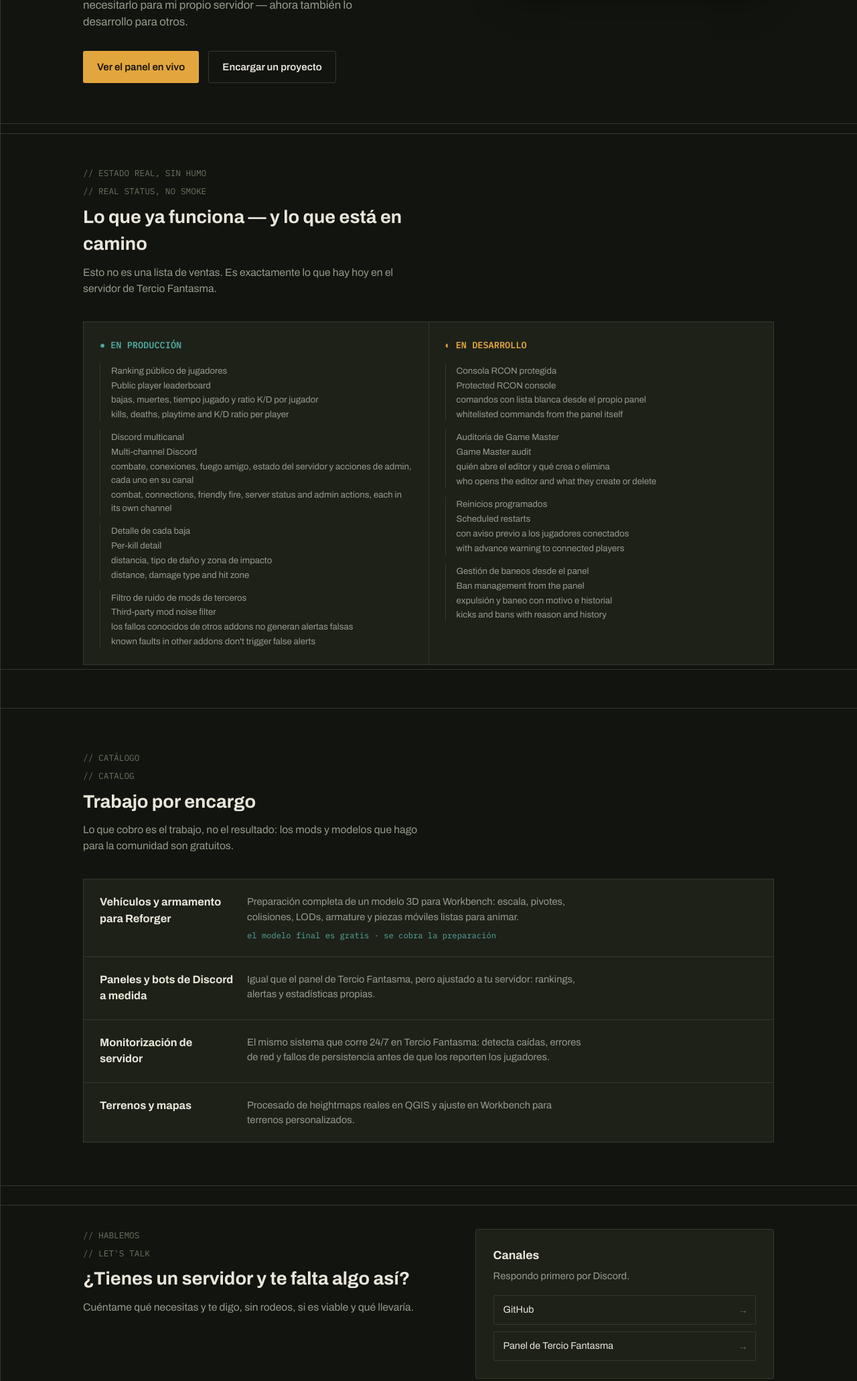
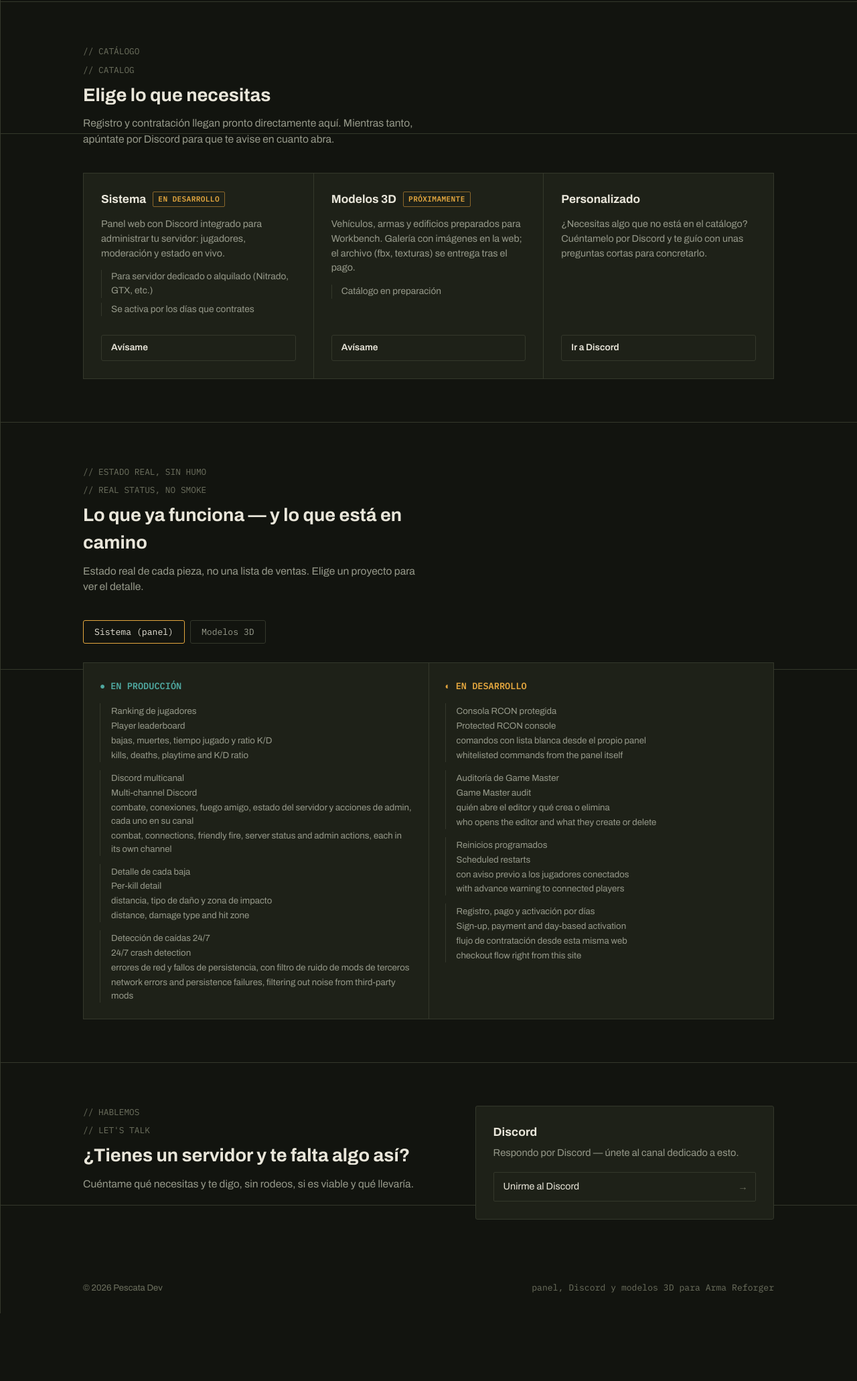
Before and after one commit to pescata86/pescata-dev, a plain HTML site: page index.html in a window 1280 px wide. Shown: the part 601-2663 px from the top of the page at 67% size. After the commit the page ends 2562 px from the top, so only its background shows below. Drawn offline with Linux system fonts and the light colour scheme.

Commit message:
Rediseño: catálogo (Sistema/Modelos/Personalizado), estado por proyecto con pestañas, contacto solo Discord

```diff
--- a/index.html
+++ b/index.html
@@ -4,7 +4,7 @@
 <meta charset="UTF-8">
 <meta name="viewport" content="width=device-width, initial-scale=1.0">
 <title>Pescata Dev — Herramientas para servidores Arma Reforger</title>
-<meta name="description" content="Desarrollo de paneles, bots de Discord, monitorización y modelado 3D para servidores de Arma Reforger. Proyecto: Tercio Fantasma.">
+<meta name="description" content="Panel web con Discord, modelos 3D y desarrollo a medida para servidores de Arma Reforger, dedicados o alquilados (Nitrado, GTX, etc).">
 <link rel="icon" href="data:,">
 <link rel="preconnect" href="https://fonts.googleapis.com">
 <link rel="preconnect" href="https://fonts.gstatic.com" crossorigin>
@@ -77,7 +77,7 @@
     display:flex; align-items:center; gap:8px; margin-bottom:18px;
   }
   .pulse{width:7px; height:7px; border-radius:50%; background:var(--teal); box-shadow:0 0 0 3px rgba(79,168,160,0.18);}
-  h1{font-size:2.7rem; line-height:1.12; margin:0 0 20px; font-weight:800; max-width:14ch;}
+  h1{font-size:2.7rem; line-height:1.12; margin:0 0 20px; font-weight:800; max-width:15ch;}
   @media (max-width:560px){ h1{font-size:2.05rem;} }
   .hero p.lead{color:var(--muted); font-size:1.05rem; max-width:46ch; margin:0 0 30px;}
   .cta-row{display:flex; gap:14px; flex-wrap:wrap;}
@@ -90,6 +90,8 @@
   .btn-primary:hover{background:#f0b455;}
   .btn-ghost{border-color:var(--line); color:var(--ink);}
   .btn-ghost:hover{border-color:var(--muted-2);}
+  .btn-sm{padding:8px 14px; font-size:0.86rem;}
+  .btn[aria-disabled="true"]{opacity:0.55; cursor:default;}
 
   /* ---------- MOCK HUD PANEL ---------- */
   .hud{
@@ -119,27 +121,42 @@
   h2{font-size:1.7rem; margin:0 0 10px; font-weight:700;}
   .sec-head p{color:var(--muted); margin:0; font-size:0.98rem;}
 
-  /* status compare */
+  /* ---------- CATALOGO ---------- */
+  .catalog-grid{display:grid; grid-template-columns:repeat(3,1fr); gap:1px; background:var(--line); border:1px solid var(--line);}
+  @media (max-width:860px){ .catalog-grid{grid-template-columns:1fr;} }
+  .catalog-card{background:var(--bg-panel); padding:26px; display:flex; flex-direction:column; gap:14px;}
+  .catalog-card h3{margin:0; font-size:1.08rem; font-weight:700; display:flex; align-items:center; gap:10px;}
+  .catalog-card .status{
+    font-family:'IBM Plex Mono',monospace; font-size:0.7rem; letter-spacing:0.03em;
+    color:var(--amber); border:1px solid var(--amber-dim); border-radius:2px; padding:2px 7px; white-space:nowrap;
+  }
+  .catalog-card p{margin:0; color:var(--muted); font-size:0.9rem;}
+  .catalog-card ul{list-style:none; margin:0; padding:0; display:grid; gap:7px; font-size:0.86rem; color:var(--muted);}
+  .catalog-card ul li{padding-left:14px; border-left:1px solid var(--line);}
+  .catalog-card .spacer{flex:1;}
+
+  /* ---------- ESTADO (tabs) ---------- */
+  .tabs{display:flex; gap:8px; margin-bottom:28px; flex-wrap:wrap;}
+  .tab-btn{
+    background:transparent; border:1px solid var(--line); color:var(--muted);
+    padding:8px 16px; border-radius:var(--radius); font-family:'IBM Plex Mono',monospace;
+    font-size:0.82rem; cursor:pointer;
+  }
+  .tab-btn.active{border-color:var(--amber); color:var(--ink);}
+  .tab-panel{display:none;}
+  .tab-panel.active{display:block;}
   .compare{display:grid; grid-template-columns:1fr 1fr; gap:1px; background:var(--line); border:1px solid var(--line);}
   @media (max-width:720px){ .compare{grid-template-columns:1fr;} }
   .compare-col{background:var(--bg-panel); padding:24px;}
-  .compare-col h3{
+  .compare-col h4{
     font-family:'IBM Plex Mono',monospace; font-size:0.85rem; margin:0 0 16px;
     display:flex; align-items:center; gap:8px;
   }
-  .compare-col.live h3{color:var(--teal);}
-  .compare-col.soon h3{color:var(--amber);}
+  .compare-col.live h4{color:var(--teal);}
+  .compare-col.soon h4{color:var(--amber);}
   .compare-col ul{list-style:none; margin:0; padding:0; display:grid; gap:12px;}
   .compare-col li{padding-left:16px; border-left:1px solid var(--line); font-size:0.92rem; color:var(--ink);}
   .compare-col li span{display:block; color:var(--muted); font-size:0.83rem; margin-top:2px;}
-
-  /* services */
-  .services{display:grid; gap:1px; background:var(--line); border:1px solid var(--line);}
-  .service{background:var(--bg-panel); padding:22px 24px; display:grid; grid-template-columns:200px 1fr; gap:20px; align-items:start;}
-  @media (max-width:720px){ .service{grid-template-columns:1fr; gap:6px;} }
-  .service h4{margin:0; font-size:1.02rem; font-weight:700;}
-  .service p{margin:0; color:var(--muted); font-size:0.92rem; max-width:60ch;}
-  .service .note{margin-top:8px; color:var(--teal); font-family:'IBM Plex Mono',monospace; font-size:0.76rem;}
 
   /* contact */
   .contact-grid{display:grid; grid-template-columns:1.1fr 0.9fr; gap:40px;}
@@ -162,7 +179,7 @@
   [data-i18n-en]{display:none;}
   html[data-lang="en"] [data-i18n-en]{display:inherit;}
   html[data-lang="en"] [data-i18n-es]{display:none;}
-  html[data-lang="en"] .service{display:grid;}
+  html[data-lang="en"] .service, html[data-lang="en"] .catalog-card{display:flex;}
 </style>
 </head>
 <body>
@@ -171,11 +188,9 @@
   <div class="headbar wrap">
     <div class="brand">PESCATA<span class="dot">·</span>DEV</div>
     <nav class="navlinks">
-      <a href="#estado" data-i18n-es>Estado del proyecto</a><a href="#estado" data-i18n-en>Project status</a>
-      <a href="#servicios" data-i18n-es>Servicios</a><a href="#servicios" data-i18n-en>Services</a>
+      <a href="#catalogo" data-i18n-es>Catálogo</a><a href="#catalogo" data-i18n-en>Catalog</a>
+      <a href="#estado" data-i18n-es>Estado</a><a href="#estado" data-i18n-en>Status</a>
       <a href="#contacto" data-i18n-es>Contacto</a><a href="#contacto" data-i18n-en>Contact</a>
-      <a class="btn btn-ghost" href="https://arma-reforger-panel.onrender.com" target="_blank" rel="noopener" style="padding:8px 14px;" data-i18n-es>Abrir el Panel</a>
-      <a class="btn btn-ghost" href="https://arma-reforger-panel.onrender.com" target="_blank" rel="noopener" style="padding:8px 14px;" data-i18n-en>Open the Panel</a>
     </nav>
     <div class="langtoggle">
       <button id="btn-es" class="active">ES</button>
@@ -188,30 +203,30 @@
   <div class="wrap hero-grid">
     <div>
       <div class="eyebrow"><span class="pulse"></span>
-        <span data-i18n-es>servidor tercio fantasma — monitor activo</span>
-        <span data-i18n-en>tercio fantasma server — monitor active</span>
+        <span data-i18n-es>construido y probado sobre servidor propio</span>
+        <span data-i18n-en>built and tested on my own server</span>
       </div>
       <h1>
-        <span data-i18n-es>Construyo las herramientas que hacen falta para llevar un servidor de Arma Reforger en serio.</span>
-        <span data-i18n-en>I build the tools it takes to run a serious Arma Reforger server.</span>
+        <span data-i18n-es>Panel, Discord y modelos 3D para tu servidor de Arma Reforger.</span>
+        <span data-i18n-en>Panel, Discord and 3D models for your Arma Reforger server.</span>
       </h1>
       <p class="lead">
-        <span data-i18n-es>Paneles web, monitorización en vivo por Discord, y modelado 3D preparado para Workbench. Nace de necesitarlo para mi propio servidor — ahora también lo desarrollo para otros.</span>
-        <span data-i18n-en>Web panels, live Discord monitoring, and 3D models prepped for Workbench. Born from needing it for my own server — now I build it for others too.</span>
+        <span data-i18n-es>Ya sea un servidor dedicado o alquilado (Nitrado, GTX y similares). Nace de necesitarlo para el mío propio — ahora lo desarrollo también para otras comunidades.</span>
+        <span data-i18n-en>Whether it's a dedicated server or a rented one (Nitrado, GTX and similar). Born from needing it for my own — now I build it for other communities too.</span>
       </p>
       <div class="cta-row">
-        <a class="btn btn-primary" href="https://arma-reforger-panel.onrender.com" target="_blank" rel="noopener">
-          <span data-i18n-es>Ver el panel en vivo</span><span data-i18n-en>See the live panel</span>
+        <a class="btn btn-primary" href="#catalogo">
+          <span data-i18n-es>Ver el catálogo</span><span data-i18n-en>See the catalog</span>
         </a>
         <a class="btn btn-ghost" href="#contacto">
-          <span data-i18n-es>Encargar un proyecto</span><span data-i18n-en>Commission a project</span>
+          <span data-i18n-es>Hablamos por Discord</span><span data-i18n-en>Talk on Discord</span>
         </a>
       </div>
     </div>
 
     <div class="hud">
       <div class="hud-top">
-        <span data-i18n-es>tf arma reforger monitor</span><span data-i18n-en>tf arma reforger monitor</span>
+        <span data-i18n-es>panel · sistema en vivo</span><span data-i18n-en>panel · system live</span>
         <span class="live">● <span data-i18n-es>online</span><span data-i18n-en>online</span></span>
       </div>
       <div class="hud-body">
@@ -219,10 +234,50 @@
         <div class="hud-row"><span class="k" data-i18n-es>Jugadores</span><span class="k" data-i18n-en>Players</span><span class="v">18 / 64</span></div>
         <div class="hud-row"><span class="k" data-i18n-es>Mapa</span><span class="k" data-i18n-en>Map</span><span class="v">Everon</span></div>
         <div class="hud-feed">
-          <div><span class="tag">CONN</span> pescata <span data-i18n-es>conectado</span><span data-i18n-en>connected</span> · ID: 6C21…</div>
+          <div><span class="tag">CONN</span> <span data-i18n-es>jugador conectado</span><span data-i18n-en>player connected</span> · ID: 6C21…</div>
           <div><span class="tag kill">KILL</span> Delta_04 → Kappa_11 · 214m</div>
-          <div><span class="tag adm">ADMIN</span> grupocriptominer <span data-i18n-es>inició sesión</span><span data-i18n-en>signed in</span></div>
+          <div><span class="tag adm">ADMIN</span> <span data-i18n-es>admin inició sesión</span><span data-i18n-en>admin signed in</span></div>
         </div>
+      </div>
+    </div>
+  </div>
+</section>
+
+<section id="catalogo">
+  <div class="wrap">
+    <div class="sec-head">
+      <span class="k" data-i18n-es>// CATÁLOGO</span><span class="k" data-i18n-en>// CATALOG</span>
+      <h2><span data-i18n-es>Elige lo que necesitas</span><span data-i18n-en>Pick what you need</span></h2>
+      <p><span data-i18n-es>Registro y contratación llegan pronto directamente aquí. Mientras tanto, apúntate por Discord para que te avise en cuanto abra.</span><span data-i18n-en>Sign-up and checkout are coming straight to this page. In the meantime, join on Discord to get notified when it opens.</span></p>
+    </div>
+
+    <div class="catalog-grid">
+      <div class="catalog-card">
+        <h3><span data-i18n-es>Sistema</span><span data-i18n-en>System</span> <span class="status" data-i18n-es>EN DESARROLLO</span><span class="status" data-i18n-en>IN DEVELOPMENT</span></h3>
+        <p><span data-i18n-es>Panel web con Discord integrado para administrar tu servidor: jugadores, moderación y estado en vivo.</span><span data-i18n-en>Web panel with integrated Discord to run your server: players, moderation and live status.</span></p>
+        <ul>
+          <li><span data-i18n-es>Para servidor dedicado o alquilado (Nitrado, GTX, etc.)</span><span data-i18n-en>For dedicated or rented servers (Nitrado, GTX, etc.)</span></li>
+          <li><span data-i18n-es>Se activa por los días que contrates</span><span data-i18n-en>Activated for the days you purchase</span></li>
+        </ul>
+        <div class="spacer"></div>
+        <a class="btn btn-ghost btn-sm" href="#contacto"><span data-i18n-es>Avísame</span><span data-i18n-en>Notify me</span></a>
+      </div>
+
+      <div class="catalog-card">
+        <h3><span data-i18n-es>Modelos 3D</span><span data-i18n-en>3D Models</span> <span class="status" data-i18n-es>PRÓXIMAMENTE</span><span class="status" data-i18n-en>COMING SOON</span></h3>
+        <p><span data-i18n-es>Vehículos, armas y edificios preparados para Workbench. Galería con imágenes en la web; el archivo (fbx, texturas) se entrega tras el pago.</span><span data-i18n-en>Vehicles, weapons and buildings ready for Workbench. Image gallery on the site; the file (fbx, textures) is delivered after payment.</span></p>
+        <ul>
+          <li><span data-i18n-es>Catálogo en preparación</span><span data-i18n-en>Catalog in progress</span></li>
+        </ul>
+        <div class="spacer"></div>
+        <a class="btn btn-ghost btn-sm" href="#contacto"><span data-i18n-es>Avísame</span><span data-i18n-en>Notify me</span></a>
+      </div>
+
+      <div class="catalog-card">
+        <h3><span data-i18n-es>Personalizado</span><span data-i18n-en>Custom</span></h3>
+        <p><span data-i18n-es>¿Necesitas algo que no está en el catálogo? Cuéntamelo por Discord y te guío con unas preguntas cortas para concretarlo.</span><span data-i18n-en>Need something not in the catalog? Tell me on Discord and I'll walk you through a few quick questions to nail it down.</span></p>
+        <div class="spacer"></div>
+        <a class="btn btn-ghost btn-sm" href="#contacto"><span data-i18n-es>Ir a Discord</span><span data-i18n-en>Go to Discord</span></a>
       </div>
     </div>
   </div>
@@ -233,25 +288,31 @@
     <div class="sec-head">
       <span class="k" data-i18n-es>// ESTADO REAL, SIN HUMO</span><span class="k" data-i18n-en>// REAL STATUS, NO SMOKE</span>
       <h2><span data-i18n-es>Lo que ya funciona — y lo que está en camino</span><span data-i18n-en>What already works — and what's on its way</span></h2>
-      <p><span data-i18n-es>Esto no es una lista de ventas. Es exactamente lo que hay hoy en el servidor de Tercio Fantasma.</span><span data-i18n-en>This isn't a sales list. It's exactly what's running today on the Tercio Fantasma server.</span></p>
+      <p><span data-i18n-es>Estado real de cada pieza, no una lista de ventas. Elige un proyecto para ver el detalle.</span><span data-i18n-en>The real status of each piece, not a sales list. Pick a project to see the detail.</span></p>
     </div>
 
+    <div class="tabs">
+      <button class="tab-btn active" data-tab="sistema"><span data-i18n-es>Sistema (panel)</span><span data-i18n-en>System (panel)</span></button>
+      <button class="tab-btn" data-tab="modelos"><span data-i18n-es>Modelos 3D</span><span data-i18n-en>3D Models</span></button>
+    </div>
+
+    <div class="tab-panel active" id="tab-sistema">
       <div class="compare">
         <div class="compare-col live">
-        <h3>● <span data-i18n-es>EN PRODUCCIÓN</span><span data-i18n-en>LIVE NOW</span></h3>
+          <h4>● <span data-i18n-es>EN PRODUCCIÓN</span><span data-i18n-en>LIVE NOW</span></h4>
           <ul>
-          <li><span data-i18n-es>Ranking público de jugadores</span><span data-i18n-en>Public player leaderboard</span>
-            <span data-i18n-es>bajas, muertes, tiempo jugado y ratio K/D por jugador</span><span data-i18n-en>kills, deaths, playtime and K/D ratio per player</span></li>
+            <li><span data-i18n-es>Ranking de jugadores</span><span data-i18n-en>Player leaderboard</span>
+              <span data-i18n-es>bajas, muertes, tiempo jugado y ratio K/D</span><span data-i18n-en>kills, deaths, playtime and K/D ratio</span></li>
             <li><span data-i18n-es>Discord multicanal</span><span data-i18n-en>Multi-channel Discord</span>
               <span data-i18n-es>combate, conexiones, fuego amigo, estado del servidor y acciones de admin, cada uno en su canal</span><span data-i18n-en>combat, connections, friendly fire, server status and admin actions, each in its own channel</span></li>
             <li><span data-i18n-es>Detalle de cada baja</span><span data-i18n-en>Per-kill detail</span>
               <span data-i18n-es>distancia, tipo de daño y zona de impacto</span><span data-i18n-en>distance, damage type and hit zone</span></li>
-          <li><span data-i18n-es>Filtro de ruido de mods de terceros</span><span data-i18n-en>Third-party mod noise filter</span>
-            <span data-i18n-es>los fallos conocidos de otros addons no generan alertas falsas</span><span data-i18n-en>known faults in other addons don't trigger false alerts</span></li>
+            <li><span data-i18n-es>Detección de caídas 24/7</span><span data-i18n-en>24/7 crash detection</span>
+              <span data-i18n-es>errores de red y fallos de persistencia, con filtro de ruido de mods de terceros</span><span data-i18n-en>network errors and persistence failures, filtering out noise from third-party mods</span></li>
           </ul>
         </div>
         <div class="compare-col soon">
-        <h3>◐ <span data-i18n-es>EN DESARROLLO</span><span data-i18n-en>IN DEVELOPMENT</span></h3>
+          <h4>◐ <span data-i18n-es>EN DESARROLLO</span><span data-i18n-en>IN DEVELOPMENT</span></h4>
           <ul>
             <li><span data-i18n-es>Consola RCON protegida</span><span data-i18n-en>Protected RCON console</span>
               <span data-i18n-es>comandos con lista blanca desde el propio panel</span><span data-i18n-en>whitelisted commands from the panel itself</span></li>
@@ -259,42 +320,31 @@
               <span data-i18n-es>quién abre el editor y qué crea o elimina</span><span data-i18n-en>who opens the editor and what they create or delete</span></li>
             <li><span data-i18n-es>Reinicios programados</span><span data-i18n-en>Scheduled restarts</span>
               <span data-i18n-es>con aviso previo a los jugadores conectados</span><span data-i18n-en>with advance warning to connected players</span></li>
-          <li><span data-i18n-es>Gestión de baneos desde el panel</span><span data-i18n-en>Ban management from the panel</span>
-            <span data-i18n-es>expulsión y baneo con motivo e historial</span><span data-i18n-en>kicks and bans with reason and history</span></li>
+            <li><span data-i18n-es>Registro, pago y activación por días</span><span data-i18n-en>Sign-up, payment and day-based activation</span>
+              <span data-i18n-es>flujo de contratación desde esta misma web</span><span data-i18n-en>checkout flow right from this site</span></li>
           </ul>
         </div>
       </div>
     </div>
-</section>
 
-<section id="servicios">
-  <div class="wrap">
-    <div class="sec-head">
-      <span class="k" data-i18n-es>// CATÁLOGO</span><span class="k" data-i18n-en>// CATALOG</span>
-      <h2><span data-i18n-es>Trabajo por encargo</span><span data-i18n-en>Work for hire</span></h2>
-      <p><span data-i18n-es>Lo que cobro es el trabajo, no el resultado: los mods y modelos que hago para la comunidad son gratuitos.</span><span data-i18n-en>What I charge for is the work, not the result: the mods and models I make for the community are free.</span></p>
+    <div class="tab-panel" id="tab-modelos">
+      <div class="compare">
+        <div class="compare-col live">
+          <h4>● <span data-i18n-es>EN PRODUCCIÓN</span><span data-i18n-en>LIVE NOW</span></h4>
+          <ul>
+            <li><span data-i18n-es>Preparación de modelos para Workbench</span><span data-i18n-en>Model prep for Workbench</span>
+              <span data-i18n-es>escala, pivotes, colisiones, LODs, armature y piezas móviles</span><span data-i18n-en>scale, pivots, collisions, LODs, armature and movable parts</span></li>
+          </ul>
         </div>
-
-    <div class="services">
-      <div class="service">
-        <h4><span data-i18n-es>Vehículos y armamento para Reforger</span><span data-i18n-en>Vehicles &amp; weapons for Reforger</span></h4>
-        <div>
-          <p><span data-i18n-es>Preparación completa de un modelo 3D para Workbench: escala, pivotes, colisiones, LODs, armature y piezas móviles listas para animar.</span><span data-i18n-en>Full prep of a 3D model for Workbench: scale, pivots, collisions, LODs, armature and movable parts ready to animate.</span></p>
-          <div class="note" data-i18n-es>el modelo final es gratis · se cobra la preparación</div>
-          <div class="note" data-i18n-en>the final model is free · the prep work is paid</div>
+        <div class="compare-col soon">
+          <h4>◐ <span data-i18n-es>EN DESARROLLO</span><span data-i18n-en>IN DEVELOPMENT</span></h4>
+          <ul>
+            <li><span data-i18n-es>Galería pública en la web</span><span data-i18n-en>Public gallery on the site</span>
+              <span data-i18n-es>imágenes por modelo, con descarga tras el pago</span><span data-i18n-en>images per model, download after payment</span></li>
+            <li><span data-i18n-es>Primeros modelos del catálogo</span><span data-i18n-en>First models in the catalog</span>
+              <span data-i18n-es>vehículos y armamento en preparación</span><span data-i18n-en>vehicles and weapons in progress</span></li>
+          </ul>
         </div>
-      </div>
-      <div class="service">
-        <h4><span data-i18n-es>Paneles y bots de Discord a medida</span><span data-i18n-en>Custom panels &amp; Discord bots</span></h4>
-        <p><span data-i18n-es>Igual que el panel de Tercio Fantasma, pero ajustado a tu servidor: rankings, alertas y estadísticas propias.</span><span data-i18n-en>Same as the Tercio Fantasma panel, tailored to your server: your own rankings, alerts and stats.</span></p>
-      </div>
-      <div class="service">
-        <h4><span data-i18n-es>Monitorización de servidor</span><span data-i18n-en>Server monitoring</span></h4>
-        <p><span data-i18n-es>El mismo sistema que corre 24/7 en Tercio Fantasma: detecta caídas, errores de red y fallos de persistencia antes de que los reporten los jugadores.</span><span data-i18n-en>The same system running 24/7 on Tercio Fantasma: catches crashes, network errors and persistence failures before players report them.</span></p>
-      </div>
-      <div class="service">
-        <h4><span data-i18n-es>Terrenos y mapas</span><span data-i18n-en>Terrains &amp; maps</span></h4>
-        <p><span data-i18n-es>Procesado de heightmaps reales en QGIS y ajuste en Workbench para terrenos personalizados.</span><span data-i18n-en>Real heightmap processing in QGIS, tuned in Workbench for custom terrains.</span></p>
       </div>
     </div>
   </div>
@@ -310,12 +360,11 @@
       </div>
     </div>
     <div class="contact-card">
-      <h3 data-i18n-es>Canales</h3><h3 data-i18n-en>Channels</h3>
-      <p><span data-i18n-es>Respondo primero por Discord.</span><span data-i18n-en>I answer on Discord first.</span></p>
+      <h3 data-i18n-es>Discord</h3><h3 data-i18n-en>Discord</h3>
+      <p><span data-i18n-es>Respondo por Discord — únete al canal dedicado a esto.</span><span data-i18n-en>I answer on Discord — join the channel for this.</span></p>
       <div class="linklist">
-        <a href="https://github.com/pescata86" target="_blank" rel="noopener">GitHub <span class="arrow">→</span></a>
-        <a href="https://arma-reforger-panel.onrender.com" target="_blank" rel="noopener">
-          <span data-i18n-es>Panel de Tercio Fantasma</span><span data-i18n-en>Tercio Fantasma Panel</span> <span class="arrow">→</span>
+        <a href="#" id="discord-link" target="_blank" rel="noopener">
+          <span data-i18n-es>Unirme al Discord</span><span data-i18n-en>Join the Discord</span> <span class="arrow">→</span>
         </a>
       </div>
     </div>
@@ -325,8 +374,8 @@
 <footer>
   <div class="wrap">
     <span>© 2026 Pescata Dev</span>
-    <span class="mono" data-i18n-es>hecho para Tercio Fantasma</span>
-    <span class="mono" data-i18n-en>built for Tercio Fantasma</span>
+    <span class="mono" data-i18n-es>panel, Discord y modelos 3D para Arma Reforger</span>
+    <span class="mono" data-i18n-en>panel, Discord and 3D models for Arma Reforger</span>
   </div>
 </footer>
 
@@ -347,6 +396,20 @@
     const saved = localStorage.getItem('pescata_lang');
     if(saved) setLang(saved);
   }catch(e){}
+
+  // TODO: sustituir por el enlace real de invitación a Discord
+  document.getElementById('discord-link').href = 'https://discord.gg/PENDIENTE';
+
+  const tabBtns = document.querySelectorAll('.tab-btn');
+  const tabPanels = document.querySelectorAll('.tab-panel');
+  tabBtns.forEach(btn => {
+    btn.addEventListener('click', () => {
+      tabBtns.forEach(b => b.classList.remove('active'));
+      tabPanels.forEach(p => p.classList.remove('active'));
+      btn.classList.add('active');
+      document.getElementById('tab-' + btn.dataset.tab).classList.add('active');
+    });
+  });
 </script>
 
 </body>
```
Lines whose indentation alone changed are shown as unchanged.
